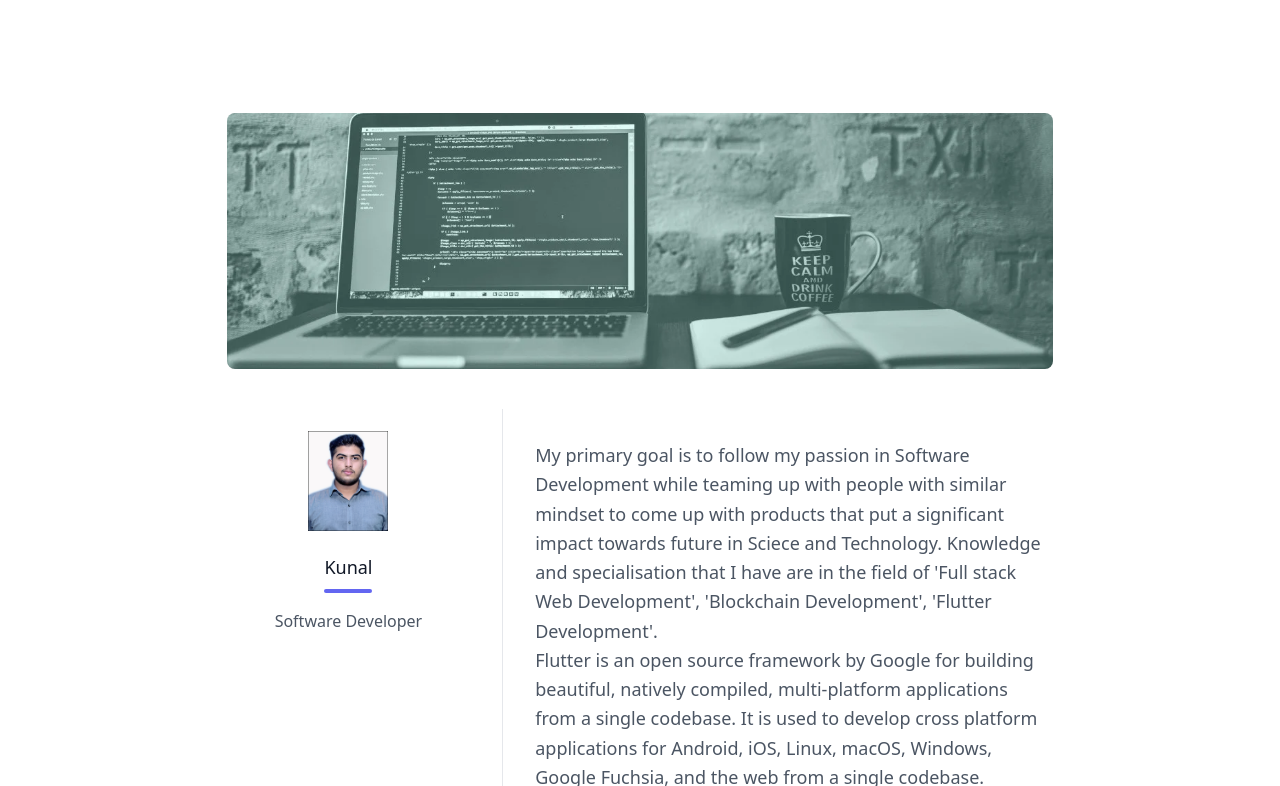
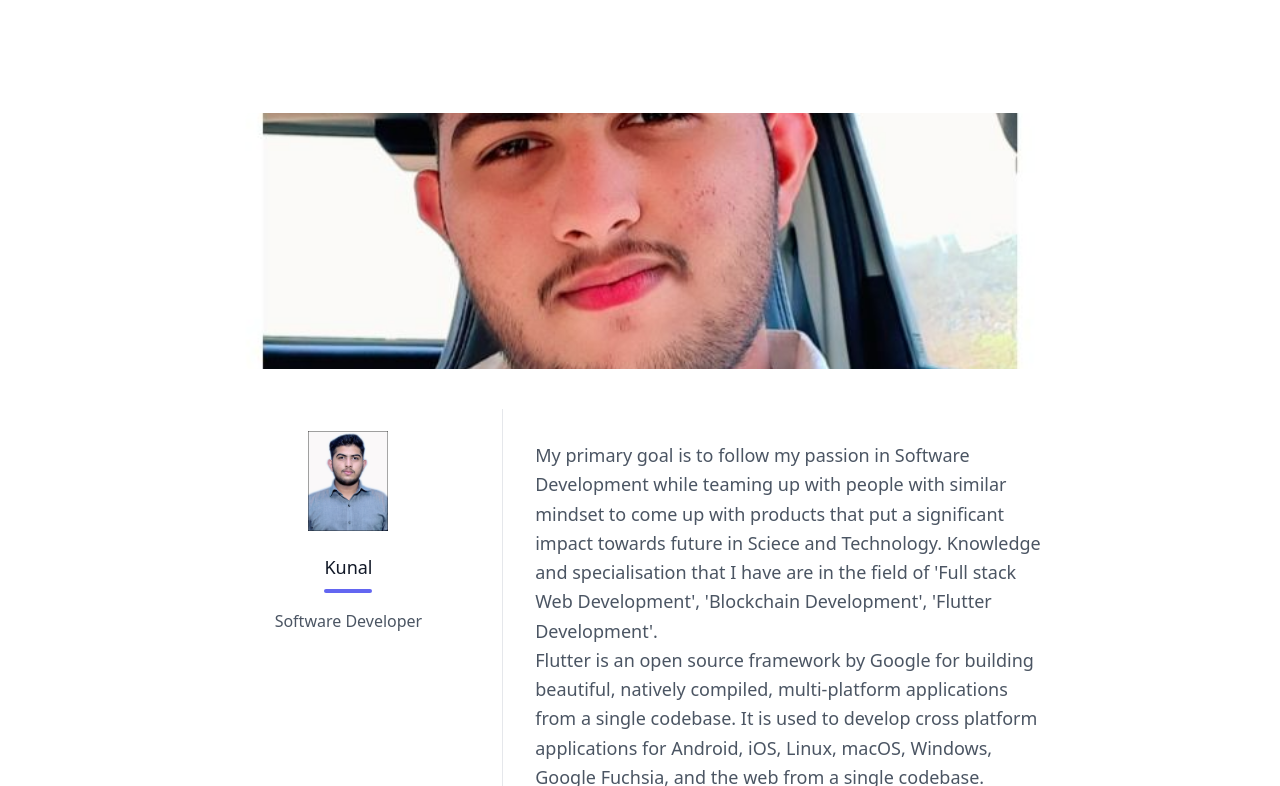
Before and after one commit to drallkunal/personal-portfolio, a plain HTML site: page index.html in a window 1280 px wide. Shown: the part 63-849 px from the top of the page. Drawn offline with nearby package versions, Linux system fonts and the light colour scheme.

Commit message:
Changed profile picture

```diff
--- a/index.html
+++ b/index.html
@@ -43,7 +43,7 @@
             <div class="container px-5 py-24 mx-auto flex flex-col">
               <div class="lg:w-4/6 mx-auto">
                 <div class="rounded-lg h-64 overflow-hidden">
-                  <img alt="content" class="object-cover object-center h-full w-full" src="first-photo.webp">
+                  <img alt="content" class="object-cover object-center h-full w-full" src="kd-modified.png">
                 </div>
                 <div class="flex flex-col sm:flex-row mt-10">
                   <div class="sm:w-1/3 text-center sm:pr-8 sm:py-8">
```
